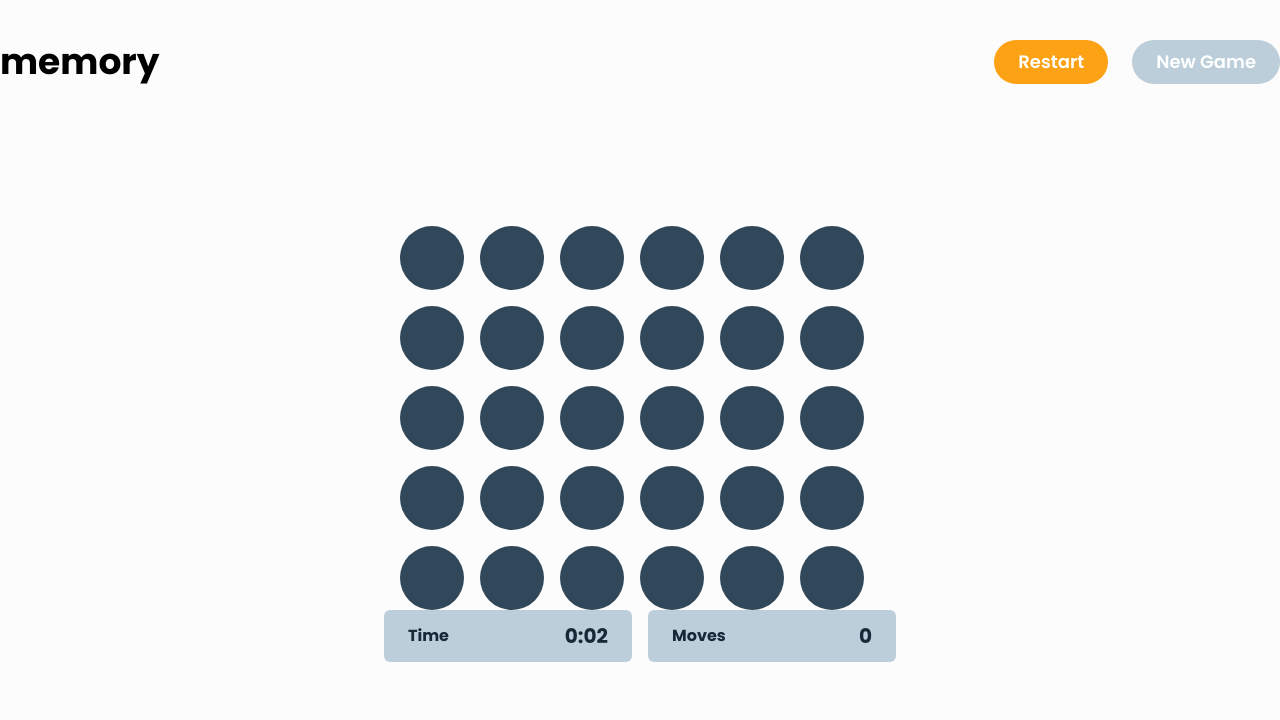
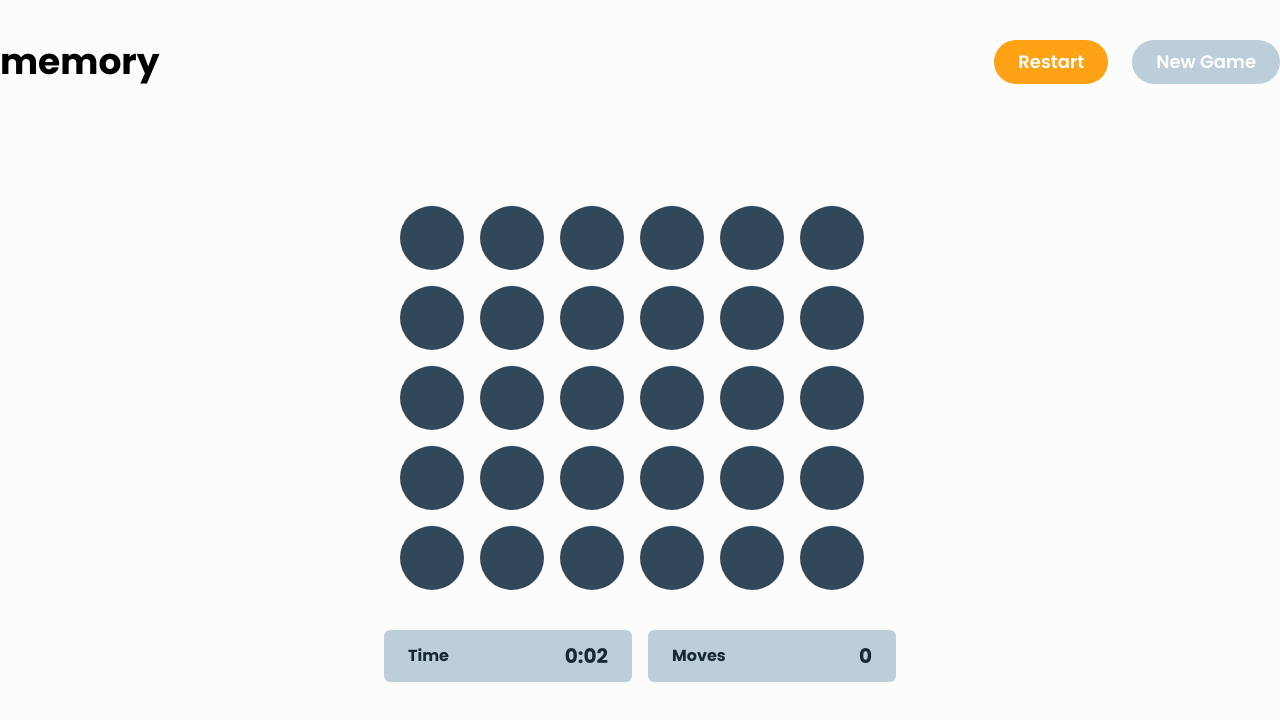
Before and after one commit to Rviewer-Challenges/mQ9a3ZnUlTFRxfuh10hc, a Next.js app in the folder memory-game-app/: page /game in a window 1280 px wide. Shown: the top 720 px of the page. Built offline with nearby package versions, Linux system fonts and the light colour scheme.

Commit message:
custom css class styles

```diff
--- a/memory-game-app/src/app/globals.css
+++ b/memory-game-app/src/app/globals.css
@@ -13,4 +13,8 @@
         --color-ash: #DFE7EC;
         --color-light-blue: #6395B8;
     }
+
+    .d-flex-col{
+        @apply flex flex-col;
+    }
 }
```
